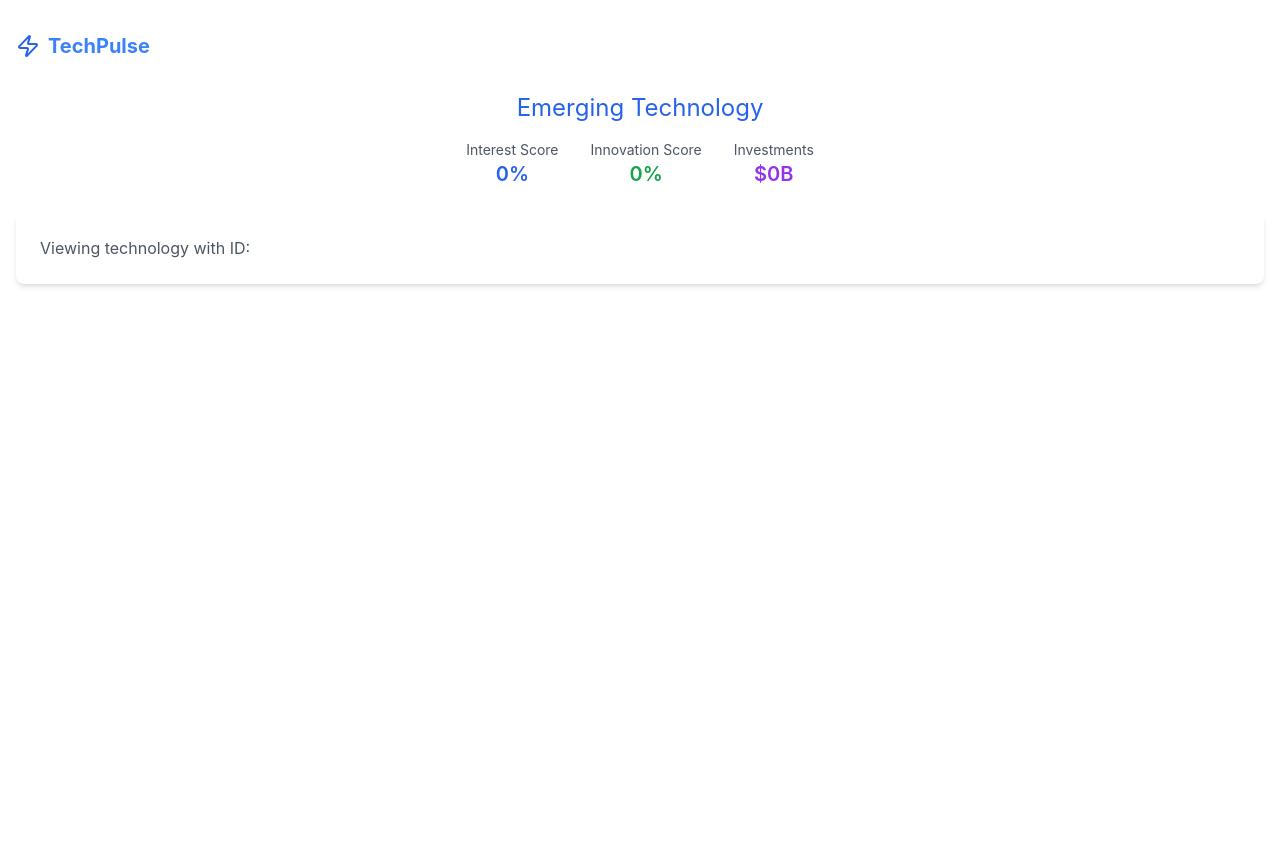
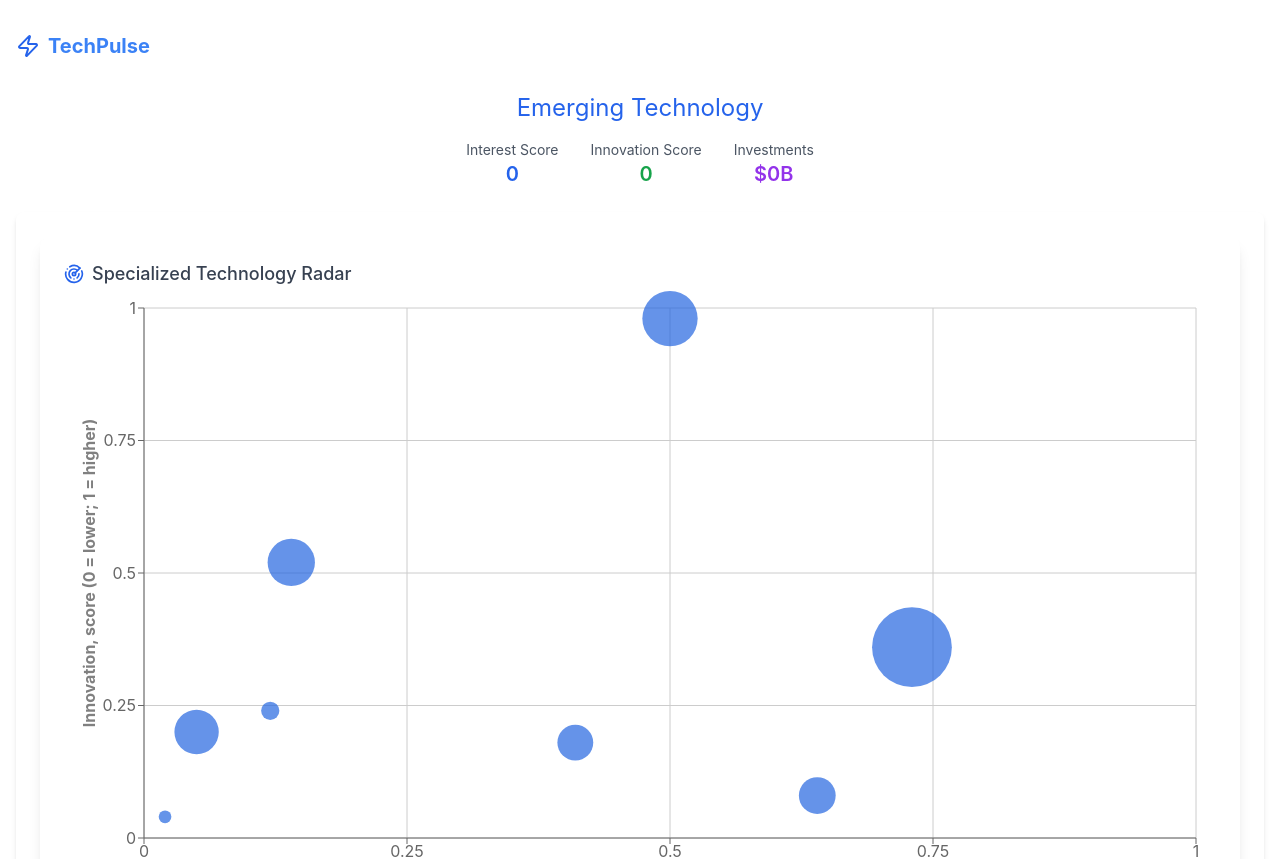
Before and after one commit to AndrewBliss4/techpulse, a React (Create React App) app in the folder techpulse/client/techpulse_app/: page /technology in a window 1280 px wide. Shown: the top 859 px of the page. Before the commit the page ends 800 px from the top, so only its background shows below. Built offline with nearby package versions, Linux system fonts and the light colour scheme; what ldrs would draw is missing.

Commit message:
Added emerging technology page

```diff
--- a/techpulse/client/techpulse_app/src/components/Radar.js
+++ b/techpulse/client/techpulse_app/src/components/Radar.js
@@ -1,77 +1,53 @@
 import React from 'react';
 import { ScatterChart, Scatter, XAxis, YAxis, ZAxis, CartesianGrid, Tooltip, Label, ResponsiveContainer } from 'recharts';
+import { useEffect, useState } from 'react';
 
-const Radar = ({ radarSearch }) => {
+//Chart data pipeline
+import {
+  homeData, appliedAiData, arVrTechnologyData, renewableEnergyTechData, quantumComputingData, bioengineeringData,
+  cloudComputingData, cybersecurityData
+} from './SampleData';
+
+const Radar = ({ radarSearch, homePage, technology }) => {
+
+  useEffect(() => {
+    if (!homePage && technology !== '') {
+      if (technology === 'Applied AI') {
+        setData(appliedAiData);
+      } else if (technology === 'AR/VR Technology') {
+        setData(arVrTechnologyData);
+      } else if (technology === 'Renewable Energy Tech') {
+        setData(renewableEnergyTechData);
+      } else if (technology === 'Quantum Computing') {
+        setData(quantumComputingData);
+      } else if (technology === 'Bioengineering') {
+        setData(bioengineeringData);
+      } else if (technology === 'Cloud Computing') {
+        setData(cloudComputingData);
+      } else if (technology === 'Cybersecurity') {
+        setData(cybersecurityData);
+      }
+    } else {
+      setData(homeData);
+    }
+  }, [technology, homePage]);
+
+  const [radarData, setData] = useState(homeData);
 
   const queryInsight = (dataPoint, index) => {
-
-    window.open(`/technology?name=${encodeURIComponent(dataPoint.name)}&interest=${dataPoint.interest}&innovation=${dataPoint.innovation}&investments=${dataPoint.investments}`, '_blank');
-
-    // radarSearch(dataPoint.name);
-
-    // setTimeout(() => {
-    //   window.scrollTo({
-    //     top: document.body.scrollHeight,
-    //     behavior: 'smooth'
-    //   });
-    // }, 100);
+    if (homePage) {
+      window.open(`/technology?name=${encodeURIComponent(dataPoint.name)}&interest=${dataPoint.interest}&innovation=${dataPoint.innovation}&investments=${dataPoint.investments}`, '_blank');
+    } else {
+      setTimeout(() => {
+        window.scrollTo({
+          top: document.body.scrollHeight,
+          behavior: 'smooth'
+        });
+      }, 100);
+    }
+    radarSearch(dataPoint.name);
 
   }
-
-  //Filler data
-  const data = [
-    {
-      name: 'Generative AI',
-      interest: '0.64',
-      innovation: '0.08',
-      investments: '36',
-      x: 0.64, //Interest: 0 to 1
-      y: 0.08, //Innovation: 0 to 1
-      z: 36 // Investment in billions
-    },
-    {
-      name: 'Quantum Technologies',
-      x: 0.02,
-      y: 0.04,
-      z: 1
-    },
-    {
-      name: 'Bioengineering',
-      x: 0.14,
-      y: 0.52,
-      z: 62
-    },
-    {
-      name: 'Cloud Computing',
-      x: 0.05,
-      y: 0.2,
-      z: 54
-    },
-    {
-      name: 'Applied AI',
-      x: 0.5,
-      y: 0.98,
-      z: 86
-    },
-    {
-      name: 'Cybersecurity',
-      x: 0.41,
-      y: 0.18,
-      z: 34
-    },
-    {
-      name: 'AR/VR Technology',
-      x: 0.12,
-      y: 0.24,
-      z: 6
-    },
-    {
-      name: 'Renewable Energy Tech',
-      x: 0.73,
-      y: 0.36,
-      z: 183
-    }
-  ];
 
   return (
     <div style={{ width: '100%', height: '600px' }}>
@@ -115,7 +91,7 @@ const Radar = ({ radarSearch }) => {
           />
           <Scatter
             name="Tech Trends"
-            data={data}
+            data={radarData}
             fill="#2466e0"
             fillOpacity={0.7}
             onClick={queryInsight}
--- /dev/null
+++ b/techpulse/client/techpulse_app/src/components/SampleData.js
@@ -0,0 +1,383 @@
+export const homeData = [
+    {
+      name: 'Generative AI',
+      interest: '0.64',
+      innovation: '0.08',
+      investments: '36',
+      x: 0.64, //Interest: 0 to 1
+      y: 0.08, //Innovation: 0 to 1
+      z: 36 // Investment in billions
+    },
+    {
+      name: 'Quantum Technologies',
+      interest: '0.02',
+      innovation: '0.04',
+      investments: '1',
+      x: 0.02,
+      y: 0.04,
+      z: 1
+    },
+    {
+      name: 'Bioengineering',
+      interest: '0.14',
+      innovation: '0.52',
+      investments: '62',
+      x: 0.14,
+      y: 0.52,
+      z: 62
+    },
+    {
+      name: 'Cloud Computing',
+      interest: '0.05',
+      innovation: '0.2',
+      investments: '54',
+      x: 0.05,
+      y: 0.2,
+      z: 54
+    },
+    {
+      name: 'Applied AI',
+      interest: '0.5',
+      innovation: '0.98',
+      investments: '86',
+      x: 0.5,
+      y: 0.98,
+      z: 86
+    },
+    {
+      name: 'Cybersecurity',
+      interest: '0.41',
+      innovation: '0.18',
+      investments: '34',
+      x: 0.41,
+      y: 0.18,
+      z: 34
+    },
+    {
+      name: 'AR/VR Technology',
+      interest: '0.12',
+      innovation: '0.24',
+      investments: '6',
+      x: 0.12,
+      y: 0.24,
+      z: 6
+    },
+    {
+      name: 'Renewable Energy Tech',
+      interest: '0.73',
+      innovation: '0.36',
+      investments: '183',
+      x: 0.73,
+      y: 0.36,
+      z: 183
+    }
+  ];
+
+  export const appliedAiData = [
+    {
+      name: 'Generative AI',
+      interest: '0.64',
+      innovation: '0.08',
+      investments: '20',
+      x: 0.64, // Interest: 0 to 1
+      y: 0.08, // Innovation: 0 to 1
+      z: 20 // Investment in billions
+    },
+    {
+      name: 'AI Agents',
+      interest: '0.55',
+      innovation: '0.15',
+      investments: '18',
+      x: 0.55,
+      y: 0.15,
+      z: 18
+    },
+    {
+      name: 'AI in Healthcare',
+      interest: '0.50',
+      innovation: '0.20',
+      investments: '17',
+      x: 0.50,
+      y: 0.20,
+      z: 17
+    },
+    {
+      name: 'AI in Finance',
+      interest: '0.45',
+      innovation: '0.18',
+      investments: '16',
+      x: 0.45,
+      y: 0.18,
+      z: 16
+    },
+    {
+      name: 'AI in Retail',
+      interest: '0.40',
+      innovation: '0.12',
+      investments: '15',
+      x: 0.40,
+      y: 0.12,
+      z: 15
+    }
+  ];
+
+  export const quantumComputingData = [
+    {
+      name: 'Quantum Computing',
+      interest: '0.02',
+      innovation: '0.04',
+      investments: '0.3',
+      x: 0.02,
+      y: 0.04,
+      z: 0.3
+    },
+    {
+      name: 'Quantum Cryptography',
+      interest: '0.05',
+      innovation: '0.1',
+      investments: '0.2',
+      x: 0.05,
+      y: 0.1,
+      z: 0.2
+    },
+    {
+      name: 'Quantum Sensors',
+      interest: '0.08',
+      innovation: '0.15',
+      investments: '0.2',
+      x: 0.08,
+      y: 0.15,
+      z: 0.2
+    },
+    {
+      name: 'Quantum Communication',
+      interest: '0.1',
+      innovation: '0.2',
+      investments: '0.2',
+      x: 0.1,
+      y: 0.2,
+      z: 0.2
+    },
+    {
+      name: 'Quantum Simulation',
+      interest: '0.12',
+      innovation: '0.25',
+      investments: '0.1',
+      x: 0.12,
+      y: 0.25,
+      z: 0.1
+    }
+  ];
+
+  export const bioengineeringData = [
+    {
+      name: 'Genetic Engineering',
+      interest: '0.2',
+      innovation: '0.3',
+      investments: '15',
+      x: 0.2,
+      y: 0.3,
+      z: 15
+    },
+    {
+      name: 'Cell Engineering',
+      interest: '0.15',
+      innovation: '0.25',
+      investments: '12',
+      x: 0.15,
+      y: 0.25,
+      z: 12
+    },
+    {
+      name: 'Organoid Engineering',
+      interest: '0.2',
+      innovation: '0.3',
+      investments: '13',
+      x: 0.2,
+      y: 0.3,
+      z: 13
+    },
+    {
+      name: 'Synthetic Biology',
+      interest: '0.18',
+      innovation: '0.28',
+      investments: '11',
+      x: 0.18,
+      y: 0.28,
+      z: 11
+    },
+    {
+      name: 'Tissue Engineering',
+      interest: '0.22',
+      innovation: '0.35',
+      investments: '11',
+      x: 0.22,
+      y: 0.35,
+      z: 11
+    }
+  ];
+
+  export const cloudComputingData = [
+    {
+      name: 'Cloud Computing',
+      interest: '0.05',
+      innovation: '0.2',
+      investments: '15',
+      x: 0.05,
+      y: 0.2,
+      z: 15
+    },
+    {
+      name: 'Cloud Security',
+      interest: '0.1',
+      innovation: '0.3',
+      investments: '13',
+      x: 0.1,
+      y: 0.3,
+      z: 13
+    },
+    {
+      name: 'Cloud Storage',
+      interest: '0.15',
+      innovation: '0.35',
+      investments: '14',
+      x: 0.15,
+      y: 0.35,
+      z: 14
+    },
+    {
+      name: 'Cloud Analytics',
+      interest: '0.2',
+      innovation: '0.4',
+      investments: '12',
+      x: 0.2,
+      y: 0.4,
+      z: 12
+    }
+  ];
+
+  export const cybersecurityData = [
+    {
+      name: 'Network Security',
+      interest: '0.75',
+      innovation: '0.65',
+      investments: '8',
+      x: 0.75,
+      y: 0.65,
+      z: 8
+    },
+    {
+      name: 'Endpoint Security',
+      interest: '0.70',
+      innovation: '0.60',
+      investments: '7',
+      x: 0.70,
+      y: 0.60,
+      z: 7
+    },
+    {
+      name: 'Cloud Security',
+      interest: '0.85',
+      innovation: '0.75',
+      investments: '7',
+      x: 0.85,
+      y: 0.75,
+      z: 7
+    },
+    {
+      name: 'Identity Management',
+      interest: '0.65',
+      innovation: '0.55',
+      investments: '6',
+      x: 0.65,
+      y: 0.55,
+      z: 6
+    },
+    {
+      name: 'Threat Intelligence',
+      interest: '0.80',
+      innovation: '0.70',
+      investments: '6',
+      x: 0.80,
+      y: 0.70,
+      z: 6
+    },
+]
+
+export const arVrTechnologyData = [
+    {
+      name: 'AR/VR Technology',
+      interest: '0.12',
+      innovation: '0.24',
+      investments: '6',
+      x: 0.12,
+      y: 0.24,
+      z: 6
+    },
+    {
+      name: 'AR/VR in Healthcare',
+      interest: '0.15',
+      innovation: '0.3',
+      investments: '5',
+      x: 0.15,
+      y: 0.3,
+      z: 5
+    },
+    {
+      name: 'AR/VR in Education',
+      interest: '0.18',
+      innovation: '0.35',
+      investments: '4',
+      x: 0.18,
+      y: 0.35,
+      z: 4
+    },
+    {
+      name: 'AR/VR in Manufacturing',
+      interest: '0.2',
+      innovation: '0.4',
+      investments: '3',
+      x: 0.2,
+      y: 0.4,
+      z: 3
+    }
+  ];
+
+  export const renewableEnergyTechData = [
+    {
+      name: 'Solar Energy',
+      interest: '0.25',
+      innovation: '0.4',
+      investments: '8',
+      x: 0.25,
+      y: 0.4,
+      z: 8
+    },
+    {
+      name: 'Wind Energy',
+      interest: '0.35',
+      innovation: '0.55',
+      investments: '7',
+      x: 0.35,
+      y: 0.55,
+      z: 7
+    },
+    {
+      name: 'Hydrogen Energy',
+      interest: '0.4',
+      innovation: '0.6',
+      investments: '6',
+      x: 0.4,
+      y: 0.6,
+      z: 6
+    },
+    {
+      name: 'Geothermal Energy',
+      interest: '0.3',
+      innovation: '0.5',
+      investments: '5',
+      x: 0.3,
+      y: 0.5,
+      z: 5
+    }
+  ];
--- a/techpulse/client/techpulse_app/src/components/Technology.js
+++ b/techpulse/client/techpulse_app/src/components/Technology.js
@@ -1,10 +1,16 @@
-import React from 'react';
+import React, { useState } from 'react';
 import { useSearchParams } from 'react-router-dom';
 import { Bell, Search, TrendingUp, Zap, Globe, BarChart, Lightbulb, CircleAlert, RadarIcon } from 'lucide-react'
+import Radar from './Radar.js';
 
 const Technology = () => {
 
     const [searchParams] = useSearchParams();
+
+
+    const radarSearch = (radarTerm) => {
+        console.log(radarTerm);
+      };
 
     // Extract and decode parameters
     const name = decodeURIComponent(searchParams.get('name') || '');
@@ -26,11 +32,11 @@ const Technology = () => {
                 <div className="flex justify-center space-x-8 mt-4">
                     <div className="text-center">
                         <p className="text-sm text-gray-600">Interest Score</p>
-                        <p className="text-xl font-semibold text-blue-600">{interest}%</p>
+                        <p className="text-xl font-semibold text-blue-600">{interest}</p>
                     </div>
                     <div className="text-center">
                         <p className="text-sm text-gray-600">Innovation Score</p>
-                        <p className="text-xl font-semibold text-green-600">{innovation}%</p>
+                        <p className="text-xl font-semibold text-green-600">{innovation}</p>
                     </div>
                     <div className="text-center">
                         <p className="text-sm text-gray-600">Investments</p>
@@ -39,7 +45,20 @@ const Technology = () => {
                 </div>
             </div>
             <div className="bg-white rounded-lg shadow-md p-6">
-                {<p className="text-gray-600">Viewing technology with ID: {}</p>}
+                <div className="mb-8 p-6 bg-white rounded-xl shadow-lg">
+                    <div className='flex items-center space-x-2'>
+                        <RadarIcon className="h-5 w-5 text-blue-600" />
+                        <label
+                            htmlFor="search"
+                            className="block text-lg font-medium text-gray-700"
+                        >
+                            Specialized Technology Radar
+                        </label>
+                    </div>
+                    <div className="space-y-6 sm:space-y-0 sm:flex sm:items-end sm:gap-4">
+                        <Radar radarSearch={radarSearch} homePage={false} technology={name}></Radar>
+                    </div>
+                </div>
             </div>
         </div>
     );
```
Also changed, not shown: techpulse/client/techpulse_app/src/components/Home.js (+23 -1 lines), 2 other files (tests, documents, lock files or other folders).
